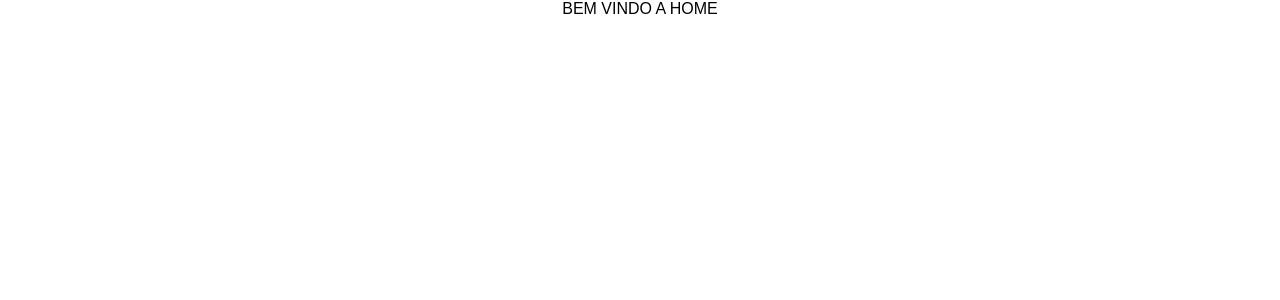
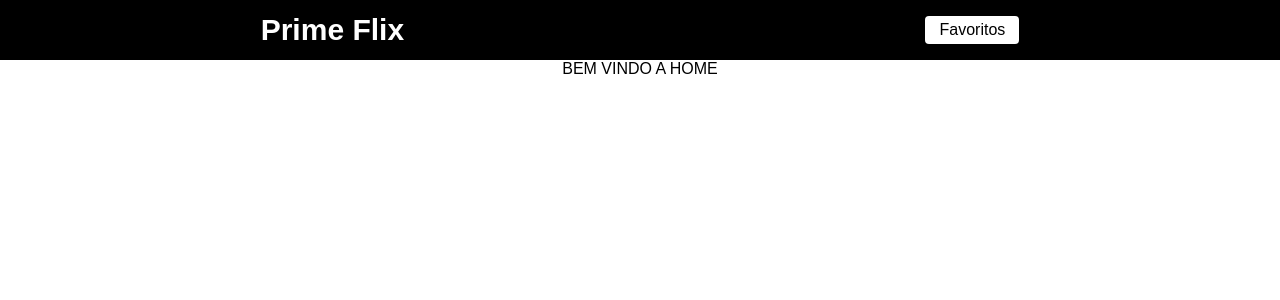
Before and after one commit to WerbystonLemos/primefilmes, a React (Create React App) app: page / in a window 1280 px wide. Shown: the top 300 px of the page. Built offline with nearby package versions, Linux system fonts and the light colour scheme.

Commit message:
Criação da seção Header

```diff
--- /dev/null
+++ b/src/components/Header/Header.js
@@ -0,0 +1,11 @@
+import './header.css';
+import { Link } from 'react-router-dom';
+
+export default function Header(){
+    return(
+        <header>
+            <Link to='/' className="logo">Prime Flix</Link>
+            <Link to='/favoritos' className='favoritos'>Favoritos</Link>
+        </header>
+    )
+}
--- /dev/null
+++ b/src/components/Header/header.css
@@ -0,0 +1,26 @@
+header
+{
+    display: flex;
+    align-items: center;
+    justify-content: space-around;
+    height: 60px;
+    width: 100%;
+    background-color: #000;
+}
+.logo
+{
+    text-decoration: none;
+    font-size: 30px;
+    cursor: pointer;
+    color: #FFF;
+    font-weight: bold;
+}
+.favoritos
+{
+    text-decoration: none;
+    cursor: pointer;
+    background-color: #FFF;
+    padding: 5px 14px;
+    color: #000;
+    border-radius: 4px;
+}
--- a/src/routes.js
+++ b/src/routes.js
@@ -2,10 +2,12 @@ import { BrowserRouter, Routes, Route } from 'react-router-dom';
 
 import Home from './Pages/Home/Home';
 import Filme from './Pages/Filmes/Filme';
+import Header from './components/Header/Header';
 
 function RoutesApp(){
     return(
         <BrowserRouter>
+            <Header/>
             <Routes>
                 <Route path="/" element={ <Home/> }>Home</Route>
                 <Route path="/filme:id" element={ <Filme/> }>Home</Route>
```
Also changed, not shown: 1 other file (tests, documents, lock files or other folders).
